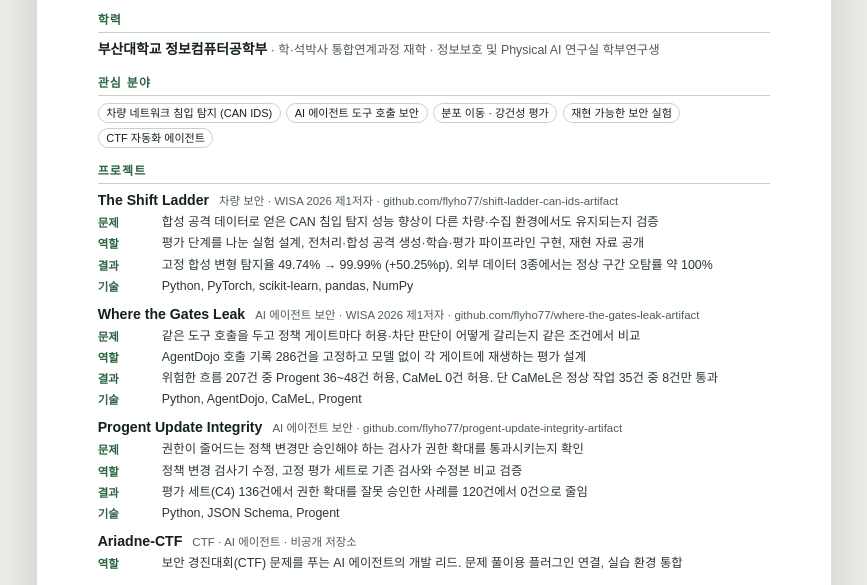
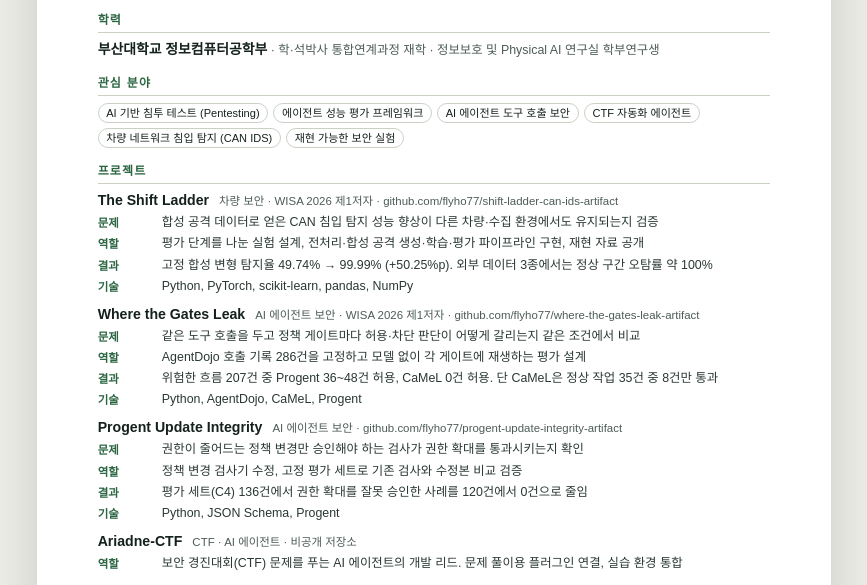
Before and after one commit to flyho77/flyho77.github.io, a plain HTML site: page resume.html in a window 1280 px wide. Shown: the part 179-764 px from the top of the page, without its empty margins (206-1073 px from the left). Drawn offline with Linux system fonts and the light colour scheme.

Commit message:
Align the interest list with the new intro
Co-Authored-By: Claude Fable 5.2 <noreply@anthropic.com>

```diff
--- a/resume.html
+++ b/resume.html
@@ -75,11 +75,12 @@
     <section>
       <h2>관심 분야</h2>
       <ul class="chips">
+        <li>AI 기반 침투 테스트 (Pentesting)</li>
+        <li>에이전트 성능 평가 프레임워크</li>
+        <li>AI 에이전트 도구 호출 보안</li>
+        <li>CTF 자동화 에이전트</li>
         <li>차량 네트워크 침입 탐지 (CAN IDS)</li>
-        <li>AI 에이전트 도구 호출 보안</li>
-        <li>분포 이동 · 강건성 평가</li>
         <li>재현 가능한 보안 실험</li>
-        <li>CTF 자동화 에이전트</li>
       </ul>
     </section>
 
```
Also changed, not shown: index.html (+7 -6 lines), 1 other file.
